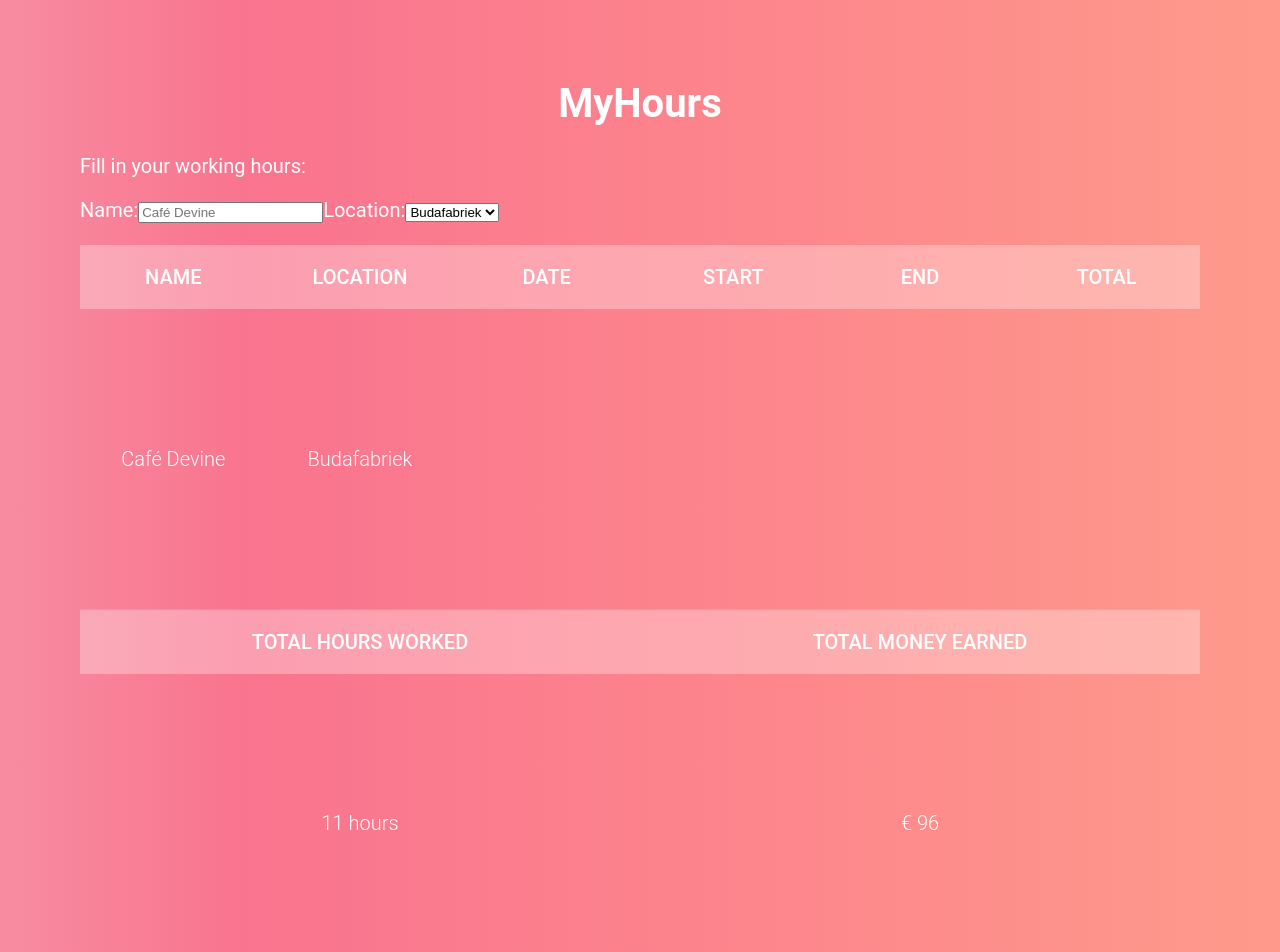
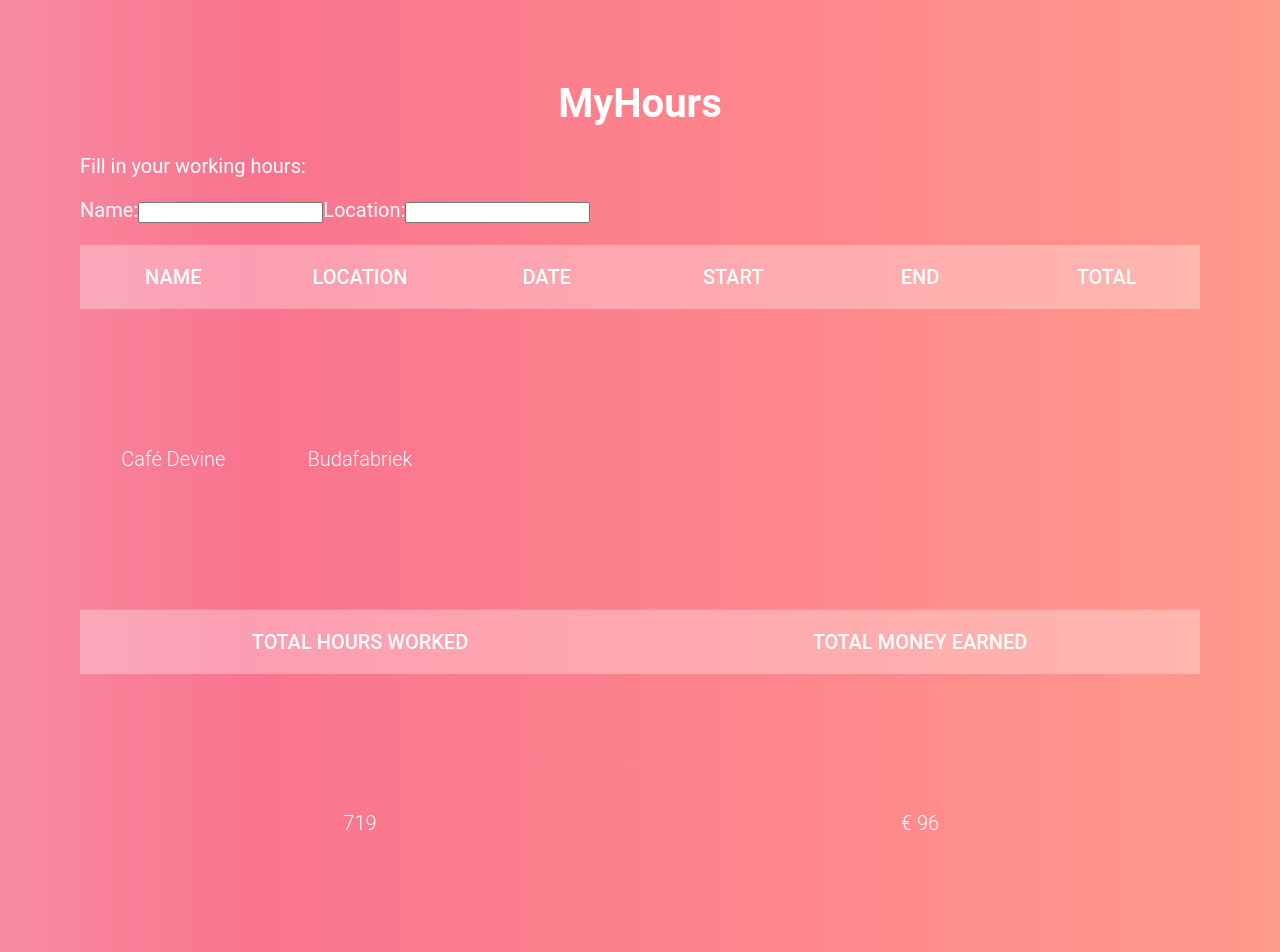
Before and after one commit to YvesRijckaert/WAD-Opdracht, a React (Create React App) app in the folder app/: page / in a window 1280 px wide. Shown: the top 952 px of the page. Built offline with nearby package versions, Linux system fonts and the light colour scheme.

Commit message:
Everything is now lifted

```diff
--- a/app/src/App.js
+++ b/app/src/App.js
@@ -2,46 +2,50 @@ import React, { Component } from "react";
 import "./App.css";
 import HourObject from "./HourObject";
 import TotalHours from "./TotalHours";
+import Input from "./Input";
 
 class App extends Component {
   constructor(props) {
     super(props);
     this.handleInputChange = this.handleInputChange.bind(this);
+
     this.state = {
       name: "Café Devine",
       location: "Budafabriek",
+      start: "7",
+      end: "19"
     };
   }
 
-  handleInputChange(e) {
-    const target = e.target;
-    const value = target.value;
-    const name = target.name;
+  handleInputChange = (name, value) => {
+    this.setState({ [name]: value });
+  };
 
-    this.setState({
-      [name]: value
-    });
+  calculateTotal = (start, end) => {
+    return start + end;
   }
 
   render() {
+    const { name, location, start, end } = this.state;
+    const total = this.calculateTotal(start, end);
     return (
       <div className="App">
         <form>
-          <label>Name:</label>
-          <input name="name" placeholder={this.state.name} type="text" onChange={this.handleInputChange} />
-
-          <label>Location:</label>
-          <select name="location" onChange={this.handleInputChange}>
-            <option value="Budafabriek">Budafabriek</option>
-            <option value="STAM">STAM</option>
-            <option value="MSK">MSK</option>
-            <option value="Howest">Howest</option>
-          </select>
+          <Input
+            value={name}
+            name="Name:"
+            onChange={e => this.handleInputChange("name", e)}
+          />
+          <Input
+            value={location}
+            name="Location:"
+            onChange={e => this.handleInputChange("location", e)}
+          />
         </form>
 
-        <HourObject name={this.state.name} location={this.state.location} />
+        <HourObject name={name} location={location} />
 
-        <TotalHours totalHours="11 hours" totalAmount="€ 96" />
+        <TotalHours totalHours={total} totalAmount="€ 96" />
       </div>
     );
   }
--- /dev/null
+++ b/app/src/Input.jsx
@@ -0,0 +1,24 @@
+import React from 'react'
+import PropTypes from 'prop-types'
+
+const Input = ({ value, name, onChange }) => {
+
+  const changeInput = e => {
+    const { value } = e.currentTarget;
+    onChange(value);
+  }
+
+  return (
+     <label>{name}
+     <input type="text" onChange={changeInput} />
+     </label>
+  )
+
+}
+
+Input.propTypes = {
+  value: PropTypes.number.isRequired,
+  onChange: PropTypes.func.isRequired
+}
+
+export default Input;
--- a/app/src/TotalHours.jsx
+++ b/app/src/TotalHours.jsx
@@ -2,9 +2,6 @@ import React, { Component } from "react";
 import "./Table.css";
 
 class TotalHours extends Component {
-  constructor(props) {
-    super(props);
-  }
   render = () => {
     const { totalHours, totalAmount } = this.props;
     return (
```
